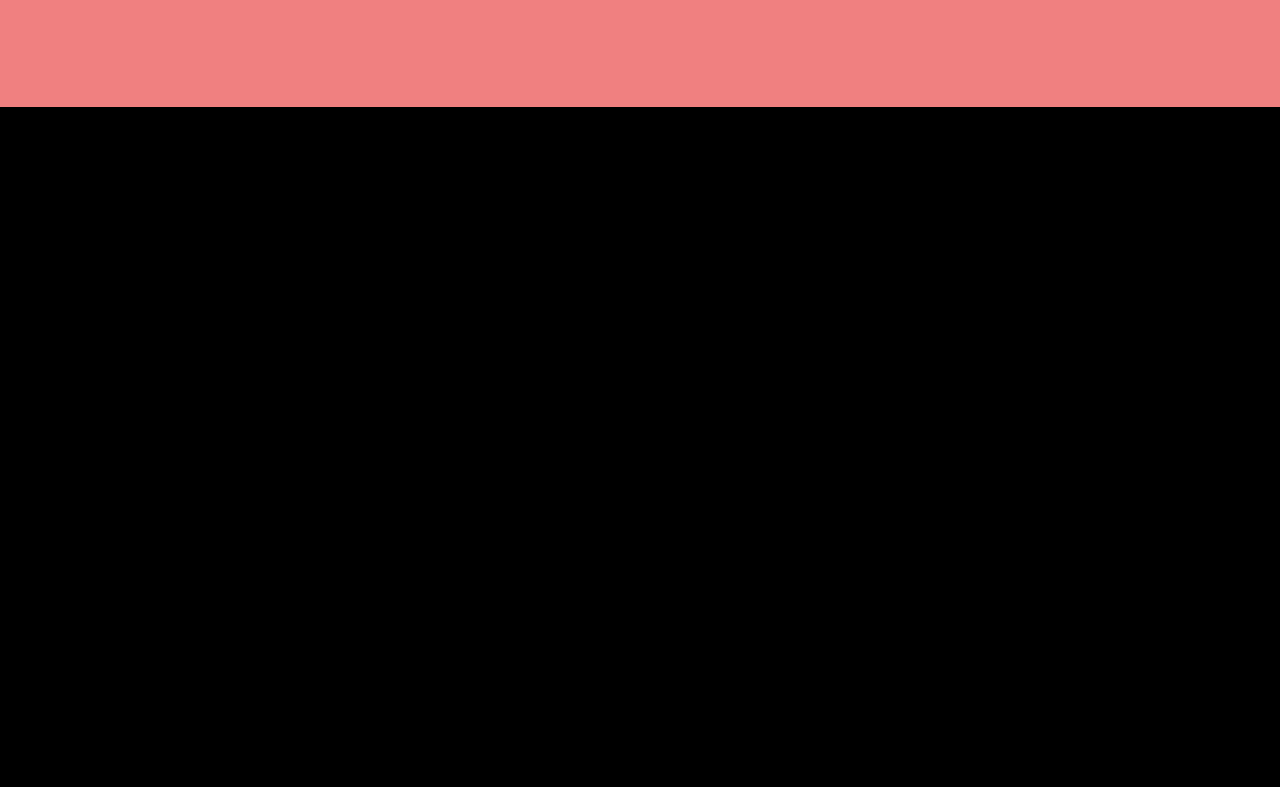
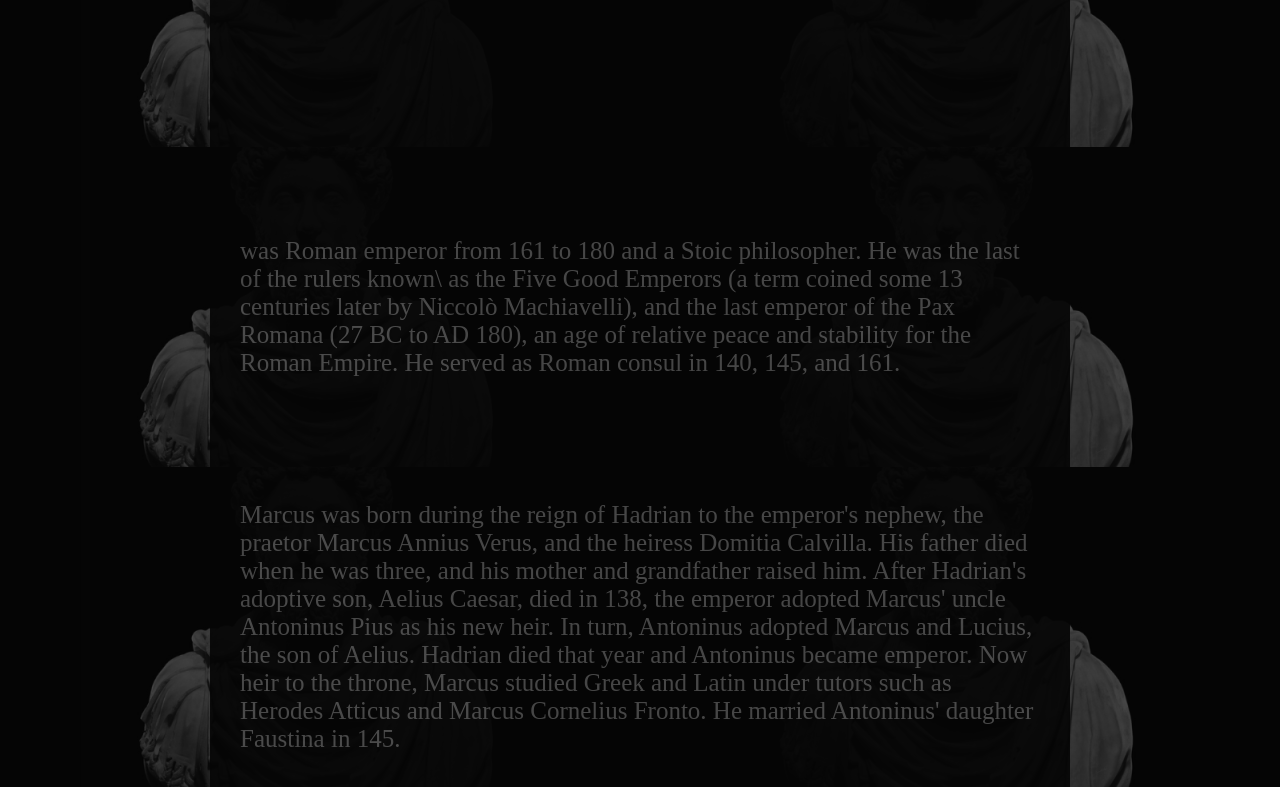
Before and after one commit to wada23/TributePage2, a plain HTML site: page index.html in a window 1280 px wide. Shown: the part 693-1480 px from the top of the page. Before the commit the page ends 800 px from the top, so only its background shows below. Drawn offline with Linux system fonts and the light colour scheme; a web font is replaced by a local one.

Commit message:
Work on the style of the Tribute page. Add some random text - to be changed in the future.

```diff
--- a/index.html
+++ b/index.html
@@ -12,9 +12,9 @@
 
     <body>
         <div class="header-list">
-            <div>menu</div>
-            <div>wikipedia</div>
-            <div>google</div>
+            <div class="header-icons">menu</div>
+            <div class="header-icons"><a href="https://en.wikipedia.org/wiki/Marcus_Aurelius">wikipedia</a></div>
+            <div class="header-icons"><a href="https://www.google.com/search?q=marcus+aurelius&oq=mar&aqs=chrome.0.69i59j46i67j69i57j69i59j69i61j69i60l3.2931j0j4&sourceid=chrome&ie=UTF-8">google</a></div>
         </div>
         <div class="name">
             Marcus Aurelius
@@ -23,9 +23,15 @@
         <div class="boxes">
 
         <div class="box"><img src="marcus-aurelius-4-640x320.png" alt="black and white photo of a byst of M.A."></div>
-        <div class="box">text 1</div>
-        <div class="box">text 2</div>
-        <div class="box">text 3</div>
+        <div class="box">26 April 121 - 17 March 180</div>
+        <div class="box">was Roman emperor from 161 to 180 and a Stoic philosopher. He was the last of the rulers known\
+             as the Five Good Emperors (a term coined some 13 centuries later by Niccolò Machiavelli), and the last emperor of the Pax Romana (27 BC to AD 180), an age of relative peace and stability for the Roman Empire.
+            He served as Roman consul in 140, 145, and 161.</div>
+        <div class="box">Marcus was born during the reign of Hadrian to the emperor's nephew, the praetor Marcus Annius Verus, and the heiress Domitia Calvilla. His father died when he was three, and his mother and grandfather raised him.
+            After Hadrian's adoptive son, Aelius Caesar, died in 138,
+            the emperor adopted Marcus' uncle Antoninus Pius as his new heir. In turn, Antoninus adopted Marcus and Lucius, the son of Aelius. Hadrian died that year and Antoninus became emperor. Now heir to the throne, Marcus studied Greek
+            and Latin under tutors such as Herodes Atticus and Marcus Cornelius Fronto.
+            He married Antoninus' daughter Faustina in 145.</div>
 
         </div>
 
--- a/style.css
+++ b/style.css
@@ -12,6 +12,10 @@ body {
     background-color: #121212;
     color: #c5c5c5;
     font-family: 'Quintessential', cursive, serif;
+}
+
+.header-icons:hover {
+    opacity: 0.3;
 }
 
 .name {
@@ -30,11 +34,19 @@ body {
     flex-wrap: wrap;
     justify-content: center;
     align-items: center;
+    background: url("marcus-aurelius-4-640x320.png");
+    opacity: 0.3;
 }
 
 .box {
     display: flex;
-    background-color: lightcoral;
-    height: 300px;
-    width: 50%;
+    justify-content: center;
+    align-items: center;
+    background-color: #121212;
+    height: 260px;
+    width: 800px;
+    color: #fff;
+    padding: 30px;
+    opacity: 0.91;
+    font-size: 25px;
 }
```
